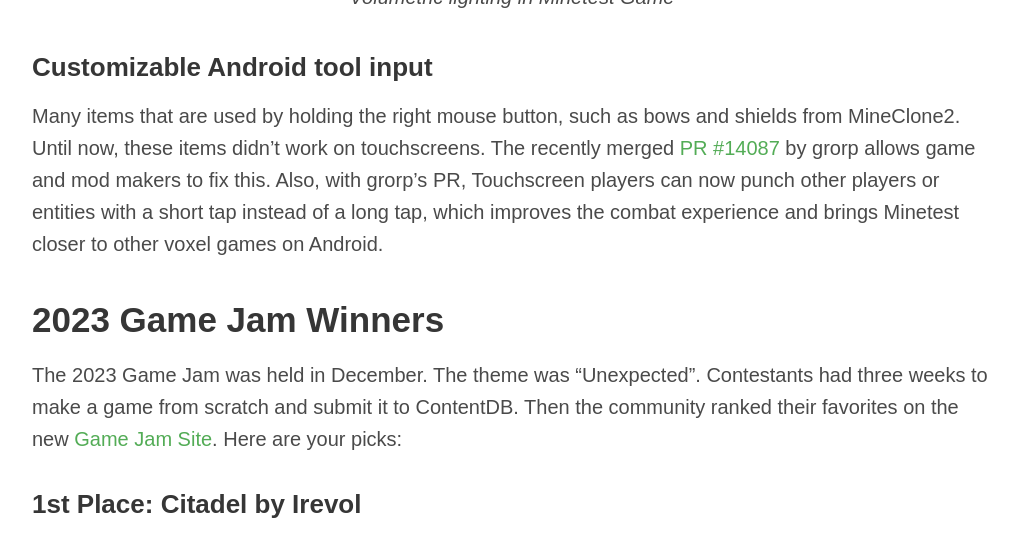
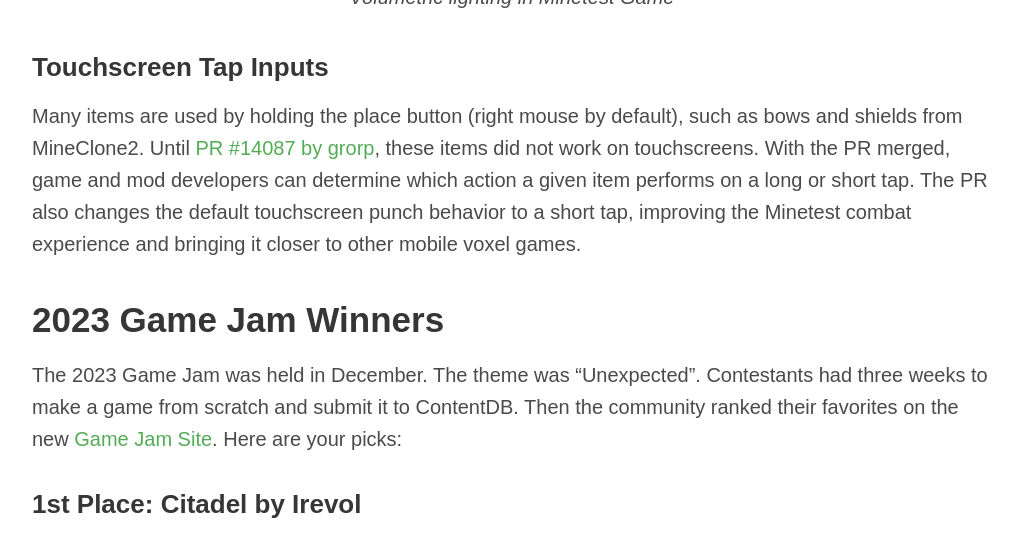
Before and after one commit to minetest/blog, a Jekyll site: the page built from _posts/2024-01-29-January.md, in a window 1280 px wide and 900 px high, scrolled down 1887 px, cut to the strip 208-743 px from the top of the window. Shown: the whole strip, without its empty margins (128-1146 px from the left). Built offline with Jekyll 4.4.1, drawn with Linux system fonts in a browser that asks for light colours.

Commit message:
Tap input section reword

```diff
--- a/_posts/2024-01-29-January.md
+++ b/_posts/2024-01-29-January.md
@@ -93,14 +93,13 @@
 
 {% include figure.html src="/static/blog/2024_TopOfYear/volumetric.png" caption='Volumetric lighting in Minetest Game' %}
 
-### Customizable Android tool input
+### Touchscreen Tap Inputs
 
-Many items that are used by holding the right mouse button, such as
-bows and shields from MineClone2. Until now, these items didn't work on
-touchscreens. The recently merged [PR #14087](https://github.com/minetest/minetest/pull/14087) by grorp allows game and mod makers
-to fix this. Also, with grorp's PR, Touchscreen players can now punch other
-players or entities with a short tap instead of a long tap, which improves the
-combat experience and brings Minetest closer to other voxel games on Android.
+Many items are used by holding the place button (right mouse by default), such as
+bows and shields from MineClone2. Until [PR #14087 by grorp](https://github.com/minetest/minetest/pull/14087), these
+items did not work on touchscreens. With the PR merged, game and mod developers can determine which action a given item
+performs on a long or short tap. The PR also changes the default touchscreen punch behavior to a short tap, improving
+the Minetest combat experience and bringing it closer to other mobile voxel games.
 
 ## 2023 Game Jam Winners
 
```
